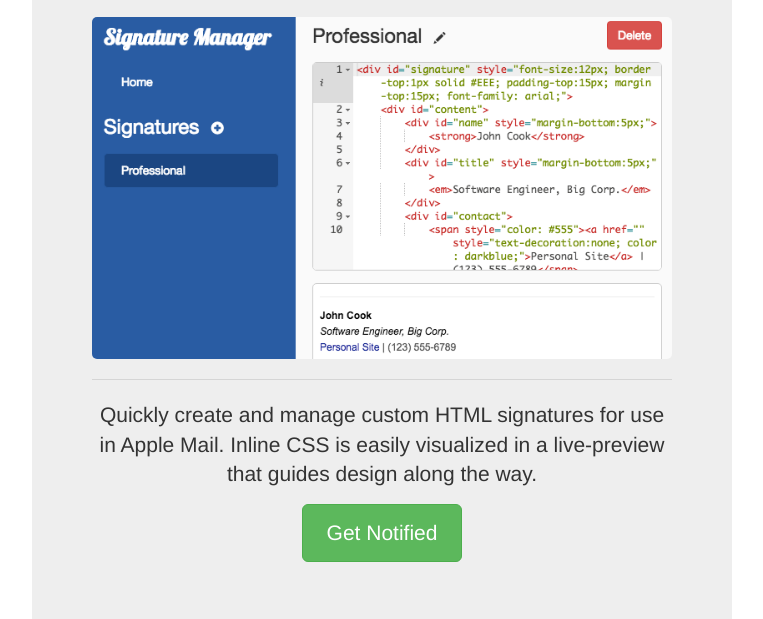
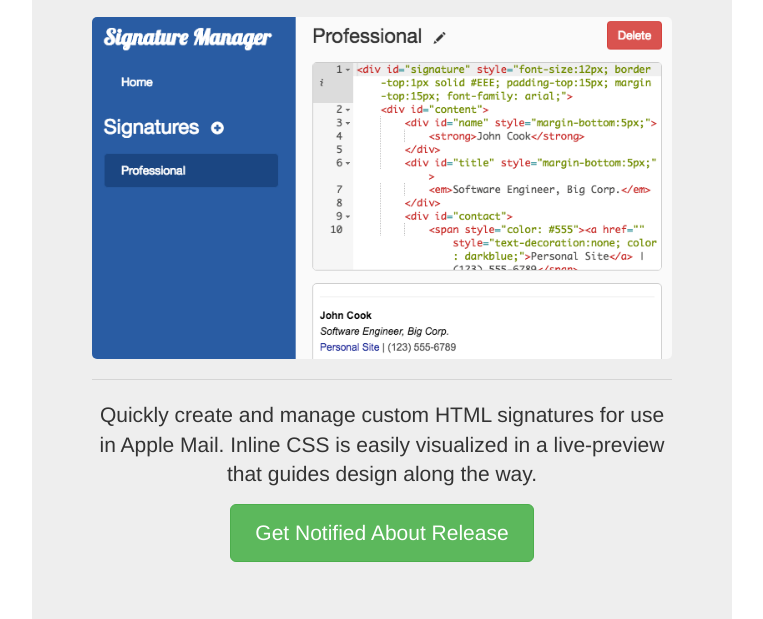
Before and after one commit to cbubel/sigmand, a plain HTML site: page index.html in a window 1280 px wide. Shown: the part 181-800 px from the top of the page, without its empty margins (258-1021 px from the left). Drawn offline with Linux system fonts and the light colour scheme.

Commit message:
Update index.html

```diff
--- a/index.html
+++ b/index.html
@@ -27,7 +27,7 @@
 
             <p class="lead">Quickly create and manage custom HTML signatures for use in Apple Mail. Inline CSS is easily visualized in a
                 live-preview that guides design along the way.</p>
-            <p><a class="btn btn-lg btn-success" href="http://eepurl.com/cx92d5" target="_blank" role="button">Get Notified</a></p>
+            <p><a class="btn btn-lg btn-success" href="http://eepurl.com/cx92d5" target="_blank" role="button">Get Notified About Release</a></p>
 
         </div>
 
```
